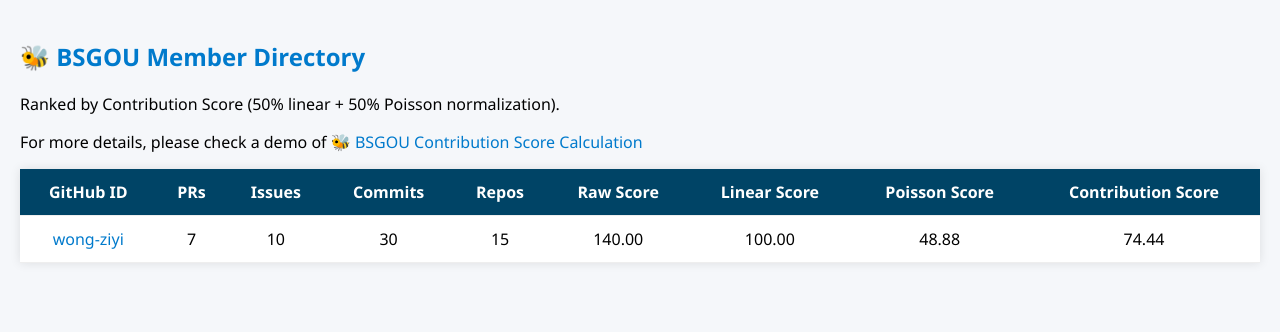
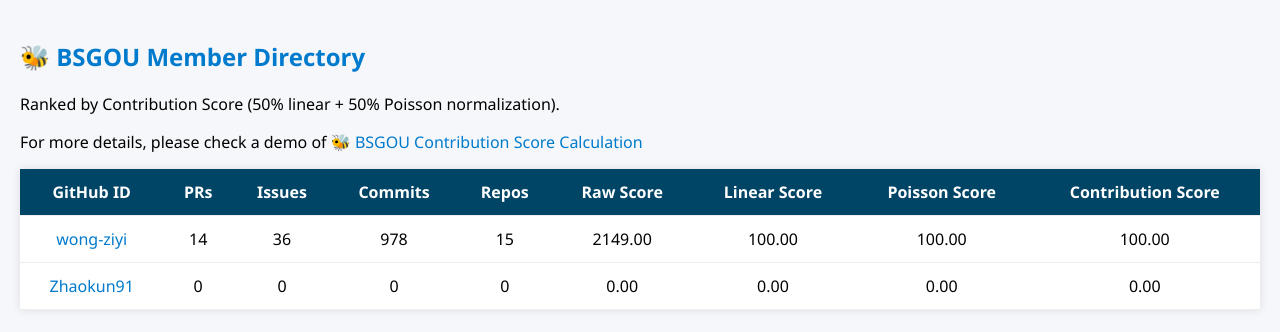
Before and after one commit to LabOnoM/LabOnoM.github.io, a Jekyll site: the page members.html, which Jekyll copies as it is, in a window 1280 px wide. Shown: the top 332 px of the page. Built offline with Jekyll 4.4.1, drawn with Linux system fonts in a browser that asks for light colours.

Commit message:
Update members.html

```diff
--- a/members.html
+++ b/members.html
@@ -37,14 +37,25 @@
     <tbody>
 <tr>
   <td><a href="https://github.com/wong-ziyi" target="_blank">wong-ziyi</a></td>
-  <td>7</td>
-  <td>10</td>
-  <td>30</td>
+  <td>14</td>
+  <td>36</td>
+  <td>978</td>
   <td>15</td>
-  <td>140.00</td>
+  <td>2149.00</td>
   <td>100.00</td>
-  <td>48.88</td>
-  <td>74.44</td>
+  <td>100.00</td>
+  <td>100.00</td>
+</tr>
+<tr>
+  <td><a href="https://github.com/Zhaokun91" target="_blank">Zhaokun91</a></td>
+  <td>0</td>
+  <td>0</td>
+  <td>0</td>
+  <td>0</td>
+  <td>0.00</td>
+  <td>0.00</td>
+  <td>0.00</td>
+  <td>0.00</td>
 </tr>
     </tbody>
   </table>
```
